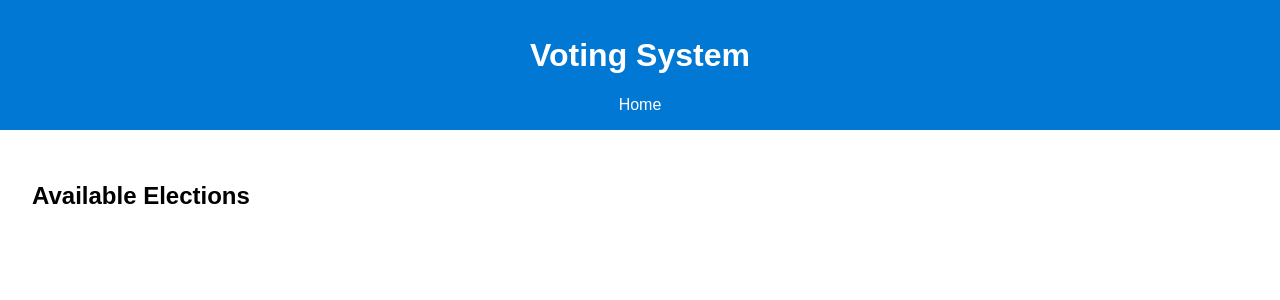
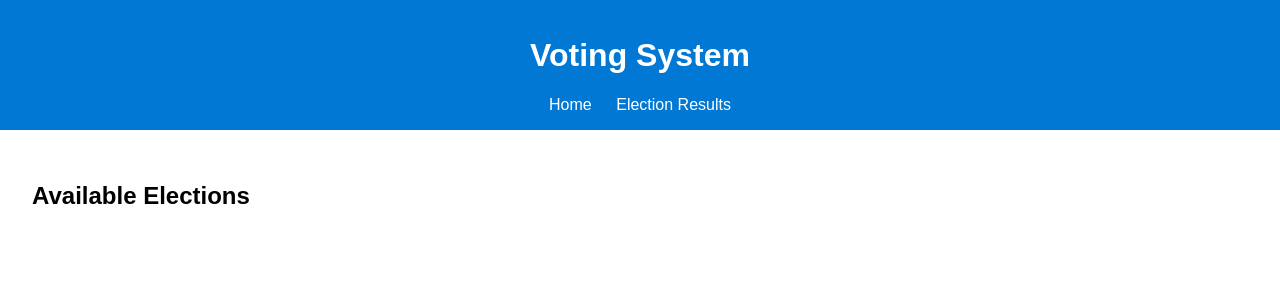
Before and after one commit to Garritosk8CR/fastApi-CQRS, a FastAPI app: page / in a window 1280 px wide. Shown: the top 300 px of the page. Run offline with FastAPI, Linux system fonts and the light colour scheme.

Commit message:
Added Results link in base html

```diff
--- a/app/templates/base.html
+++ b/app/templates/base.html
@@ -11,6 +11,7 @@
         <h1>Voting System</h1>
         <nav>
             <a href="/">Home</a>
+            <a href="/results">Election Results</a>
         </nav>
     </header>
     <main>
```
